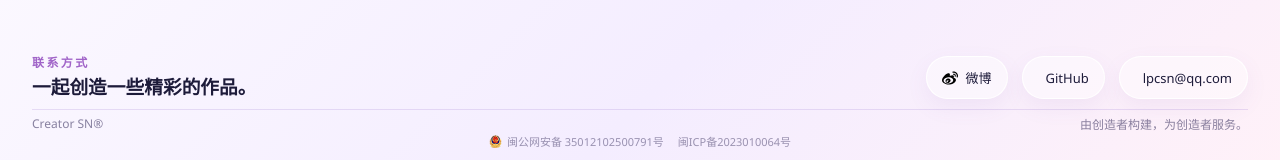
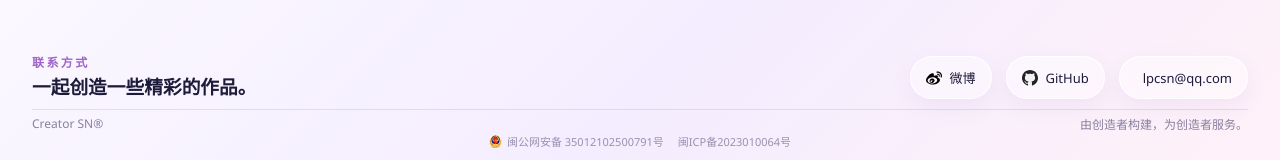
Before and after one commit to aleversn/Creator_SN, a Vue app in the folder ui/: page /#/home in a window 1280 px wide. Shown: the part 1489-1649 px from the top of the page. Built offline with nearby package versions, Linux system fonts and the light colour scheme; no server answers; what @creatorsn/powereditor3, @creatorsn/vfluent3 would draw is missing.

Commit message:
[update] Update github icon.

```diff
--- a/ui/src/components/home/ContactFooter.vue
+++ b/ui/src/components/home/ContactFooter.vue
@@ -20,11 +20,10 @@
 					href="https://github.com/Creator-SN"
 					target="_blank"
 					rel="noreferrer"
-					><span
-						class="ms-Icon ms-Icon--GitHubLogo"
-						aria-hidden="true"
-					></span
-					>{{ local("GitHub") }}</a
+					><img
+						src="@/assets/contact/github.svg"
+						:alt="local('GitHub')"
+					/>{{ local("GitHub") }}</a
 				><a href="mailto:lpcsn@qq.com"
 					><span
 						class="ms-Icon ms-Icon--Mail"
```
